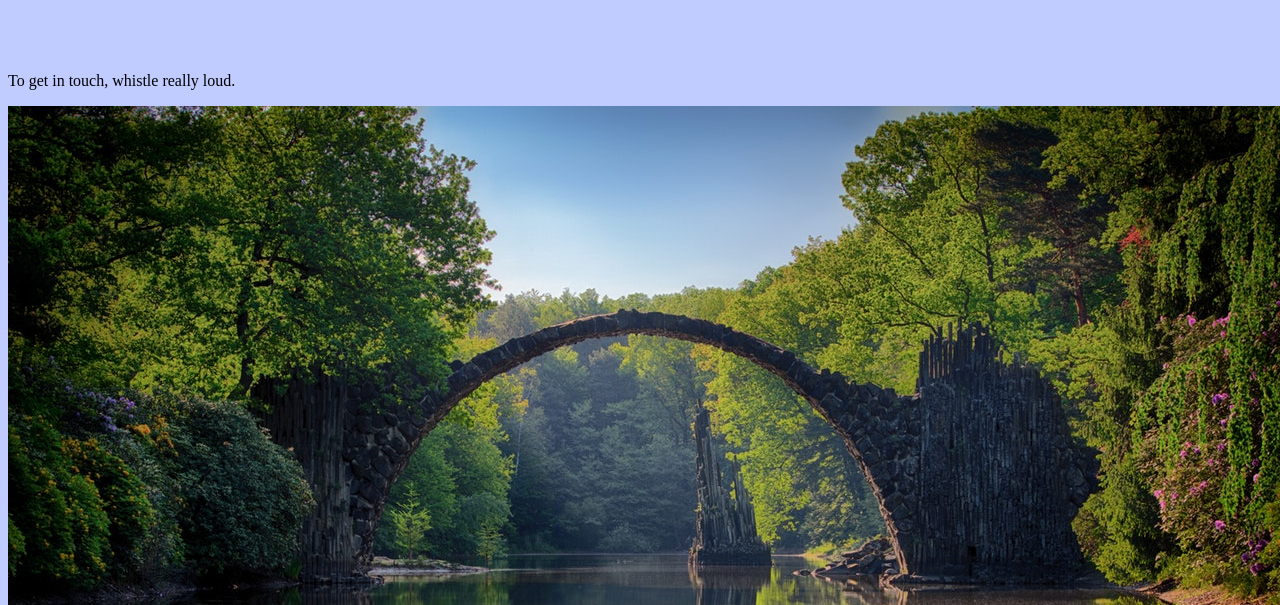
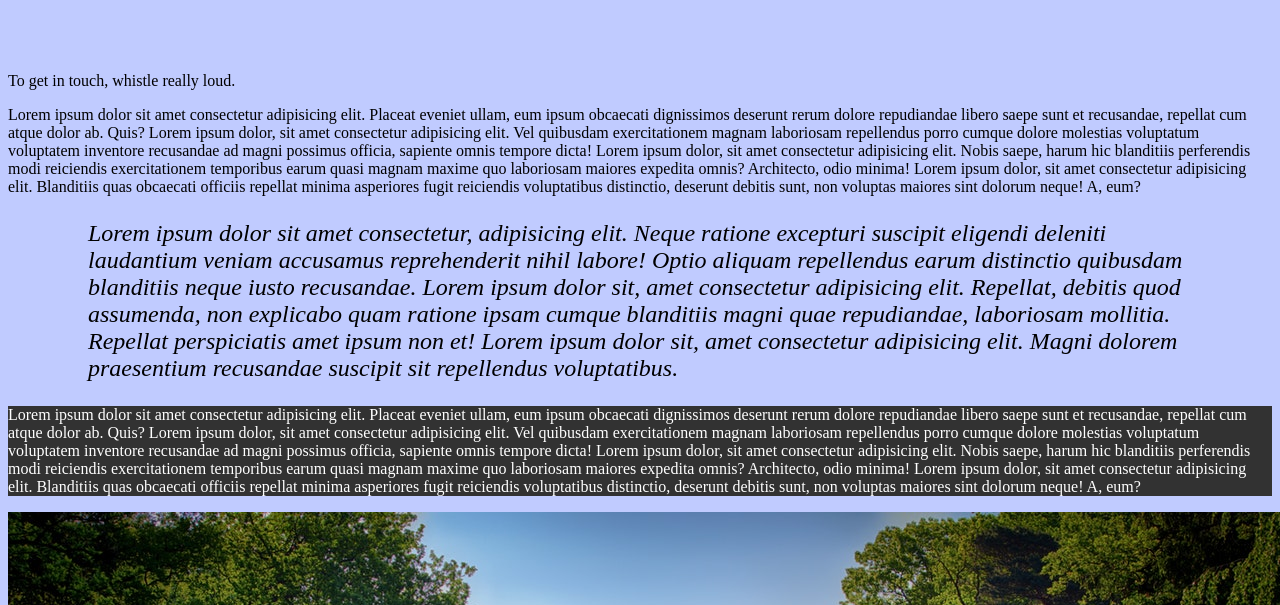
Before and after one commit to big-papa/cs20-class-demos-fall2018, a plain HTML site: page period5-webpage/contact.html in a window 1280 px wide. Shown: the part 195-800 px from the top of the page. Drawn offline with Linux system fonts and the light colour scheme.

Commit message:
more demos

```diff
--- a/period5-webpage/contact.html
+++ b/period5-webpage/contact.html
@@ -16,6 +16,13 @@
     </nav>
     <h1>Contact Us</h1>
     <p>To get in touch, whistle really loud.</p>
+
+    <p>Lorem ipsum dolor sit amet consectetur adipisicing elit. Placeat eveniet ullam, eum ipsum obcaecati dignissimos deserunt rerum dolore repudiandae libero saepe sunt et recusandae, repellat cum atque dolor ab. Quis? Lorem ipsum dolor, sit amet consectetur adipisicing elit. Vel quibusdam exercitationem magnam laboriosam repellendus porro cumque dolore molestias voluptatum voluptatem inventore recusandae ad magni possimus officia, sapiente omnis tempore dicta! Lorem ipsum dolor, sit amet consectetur adipisicing elit. Nobis saepe, harum hic blanditiis perferendis modi reiciendis exercitationem temporibus earum quasi magnam maxime quo laboriosam maiores expedita omnis? Architecto, odio minima! Lorem ipsum dolor, sit amet consectetur adipisicing elit. Blanditiis quas obcaecati officiis repellat minima asperiores fugit reiciendis voluptatibus distinctio, deserunt debitis sunt, non voluptas maiores sint dolorum neque! A, eum?</p>
+
+    <p class="pullquote">Lorem ipsum dolor sit amet consectetur, adipisicing elit. Neque ratione excepturi suscipit eligendi deleniti laudantium veniam accusamus reprehenderit nihil labore! Optio aliquam repellendus earum distinctio quibusdam blanditiis neque iusto recusandae. Lorem ipsum dolor sit, amet consectetur adipisicing elit. Repellat, debitis quod assumenda, non explicabo quam ratione ipsam cumque blanditiis magni quae repudiandae, laboriosam mollitia. Repellat perspiciatis amet ipsum non et! Lorem ipsum dolor sit, amet consectetur adipisicing elit. Magni dolorem praesentium recusandae suscipit sit repellendus voluptatibus.</p>
+
+    <p id="special">Lorem ipsum dolor sit amet consectetur adipisicing elit. Placeat eveniet ullam, eum ipsum obcaecati dignissimos deserunt rerum dolore repudiandae libero saepe sunt et recusandae, repellat cum atque dolor ab. Quis? Lorem ipsum dolor, sit amet consectetur adipisicing elit. Vel quibusdam exercitationem magnam laboriosam repellendus porro cumque dolore molestias voluptatum voluptatem inventore recusandae ad magni possimus officia, sapiente omnis tempore dicta! Lorem ipsum dolor, sit amet consectetur adipisicing elit. Nobis saepe, harum hic blanditiis perferendis modi reiciendis exercitationem temporibus earum quasi magnam maxime quo laboriosam maiores expedita omnis? Architecto, odio minima! Lorem ipsum dolor, sit amet consectetur adipisicing elit. Blanditiis quas obcaecati officiis repellat minima asperiores fugit reiciendis voluptatibus distinctio, deserunt debitis sunt, non voluptas maiores sint dolorum neque! A, eum?</p>
+
     <img src="bridge.jpeg" alt="A photo of a bridge over a river.">
 </body>
 </html>
--- a/period5-webpage/style.css
+++ b/period5-webpage/style.css
@@ -37,3 +37,15 @@ nav ul li a:hover {
     background-color: rgb(0, 0, 0);
     color: rgb(236, 152, 56);
 }
+
+.pullquote {
+    margin-left: 80px;
+    margin-right: 80px;
+    font-style: italic;
+    font-size: 1.5em;
+}
+
+#special {
+    background-color: rgb(50, 50, 50);
+    color: rgb(255, 255, 255);
+}
```
